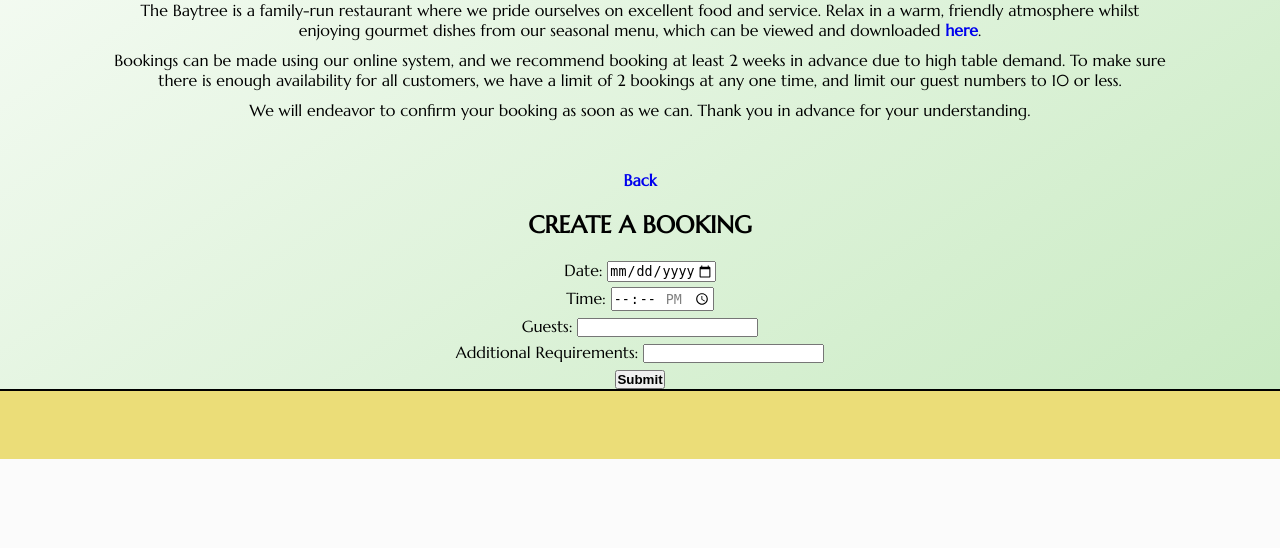
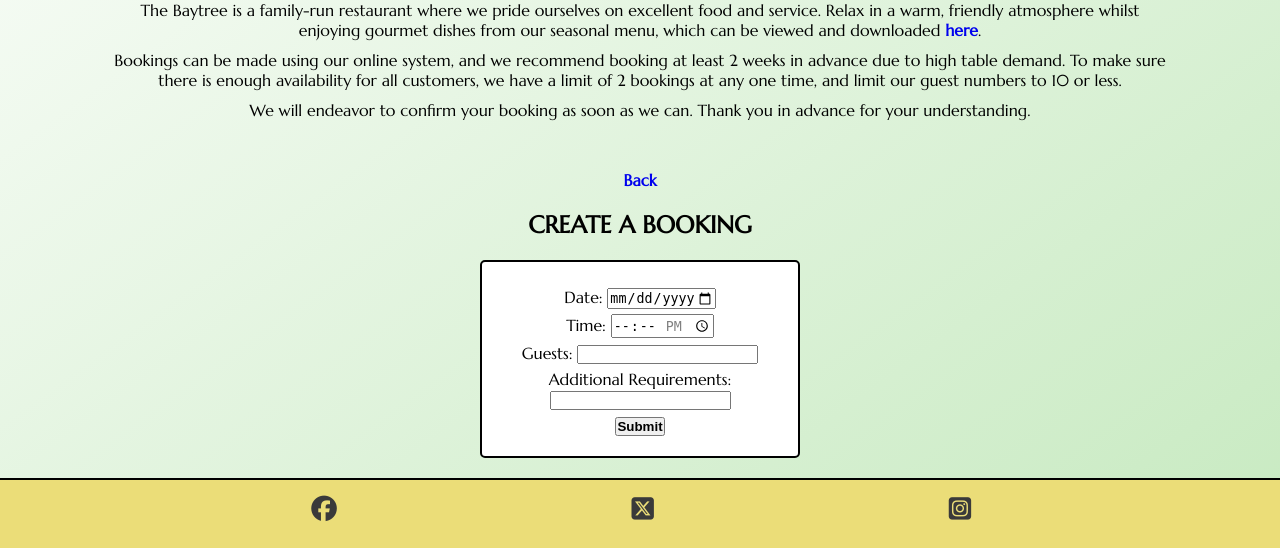
Before and after one commit to HGlass07/Restaurant-Bookings, a Django app: page /create-booking in a window 1280 px wide. Shown: the part 382-930 px from the top of the page. Before the commit the page ends 841 px from the top, so only its background shows below. Run offline with Django 5.2, Linux system fonts and the light colour scheme; some libraries are stand-ins or nearby versions; some web fonts are replaced.

Commit message:
altered create/edit/delete to match form display

```diff
--- a/static/css/style.css
+++ b/static/css/style.css
@@ -115,6 +115,7 @@ h1 {
     flex: 1 1 20%;
     margin: 10px;
     border: 1px solid #000;
+    border-radius: 5px;
     padding: 10px;
     background-color: white;
 }
@@ -139,8 +140,22 @@ h1 {
     margin: 5px;
 }
 
+.alter-form {
+    width: 80%;
+    max-width: 400px;
+    margin: 0 auto;
+    margin-bottom: 20px;
+    margin-top: 20px;
+    padding: 20px;
+    padding-left: 30px;
+    padding-right: 30px;
+    border: 2px solid black;
+    border-radius: 5px;border-radius: 5px;
+    text-align: center;
+    background-color: white;
+}
+
 /*styles for allauth account templates*/
-
 .form-body {
     background-color: linear-gradient(to bottom right, white, rgba(139, 211, 125, 0.479));
 }
@@ -157,7 +172,7 @@ h1 {
     padding-left: 30px;
     padding-right: 30px;
     border: 2px solid black;
-    border-radius: 5px;
+    border-radius: 5px;border-radius: 5px;
     text-align: center;
     background-color: white;
 }
--- a/templates/base.html
+++ b/templates/base.html
@@ -99,7 +99,7 @@
             <li>
                 <a href="https://www.facebook.com/" target="_blank" rel="noopener"
                     aria-label="Visit our Facebook page (opens in a new tab)">
-                    <i class="fa-brands fa-square-facebook"></i></a>
+                    <i class="fa-brands fa-facebook"></i></a>
             </li>
             <li>
                 <a href="https://www.twitter.com/" target="_blank" rel="noopener"
@@ -107,11 +107,12 @@
                     <i class="fa-brands fa-square-x-twitter"></i></a>
             </li>
             <li>
-                <a href="ins/" target="_blank" rel="noopener"
+                <a href="https://www.instagram.com/" target="_blank" rel="noopener"
                     aria-label="Visit our Instagram page (opens in a new tab)">
-                    <i class=""></i></a>
+                    <i class="fa-brands fa-square-instagram"></i></a>
             </li>
         </ul>
     </footer>
+    <script src="https://kit.fontawesome.com/519d5774fc.js" crossorigin="anonymous"></script>
 </body>
 </html>
--- a/templates/create_booking.html
+++ b/templates/create_booking.html
@@ -5,7 +5,7 @@
     <a class="buttons" href="{% url 'home' %}">Back</a>
     <br>
     <h1>Create a Booking</h1>
-    <form id="booking-form" method="post">
+    <form class="alter-form" id="booking-form" method="post">
         {% csrf_token %}
         <div class="form-field">
             <label for="date">
--- a/templates/delete_booking.html
+++ b/templates/delete_booking.html
@@ -5,7 +5,7 @@
     <a class="buttons" href="{% url 'home' %}">Back</a>
     <br>
     <h2>Delete Booking</h2>
-    <form method ="post">
+    <form class="alter-form" method ="post">
         {% csrf_token %}
         <p>Are you sure you wish to delete this booking?</p>
         <button class="buttons" type="submit">Delete</button>
--- a/templates/edit_booking.html
+++ b/templates/edit_booking.html
@@ -6,8 +6,8 @@
     <br>
     <p>Please note, once a booking has been altered, it will need to be re-approved</p>
     <br>
-    <h2>Edit Booking</h2>
-    <form method ="post">
+    <h2>Edit Booking:</h2>
+    <form class="alter-form" method ="post">
         {% csrf_token %}
         <div class="form-field">
             <label for="date">
```
